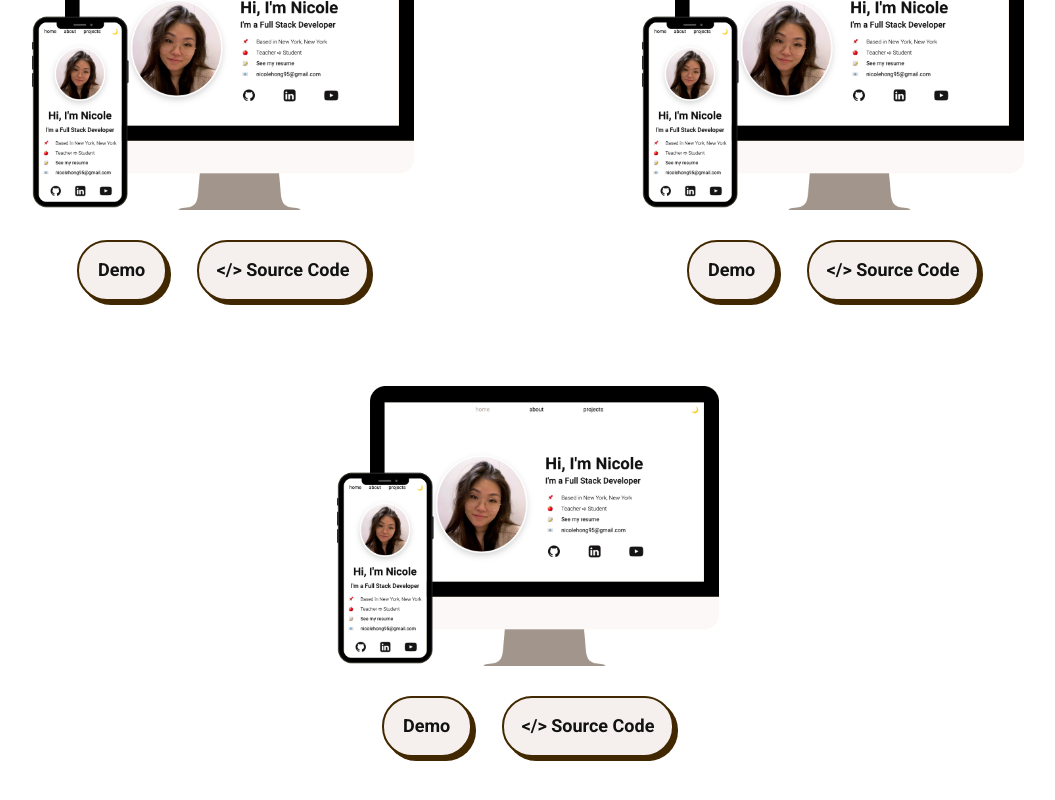
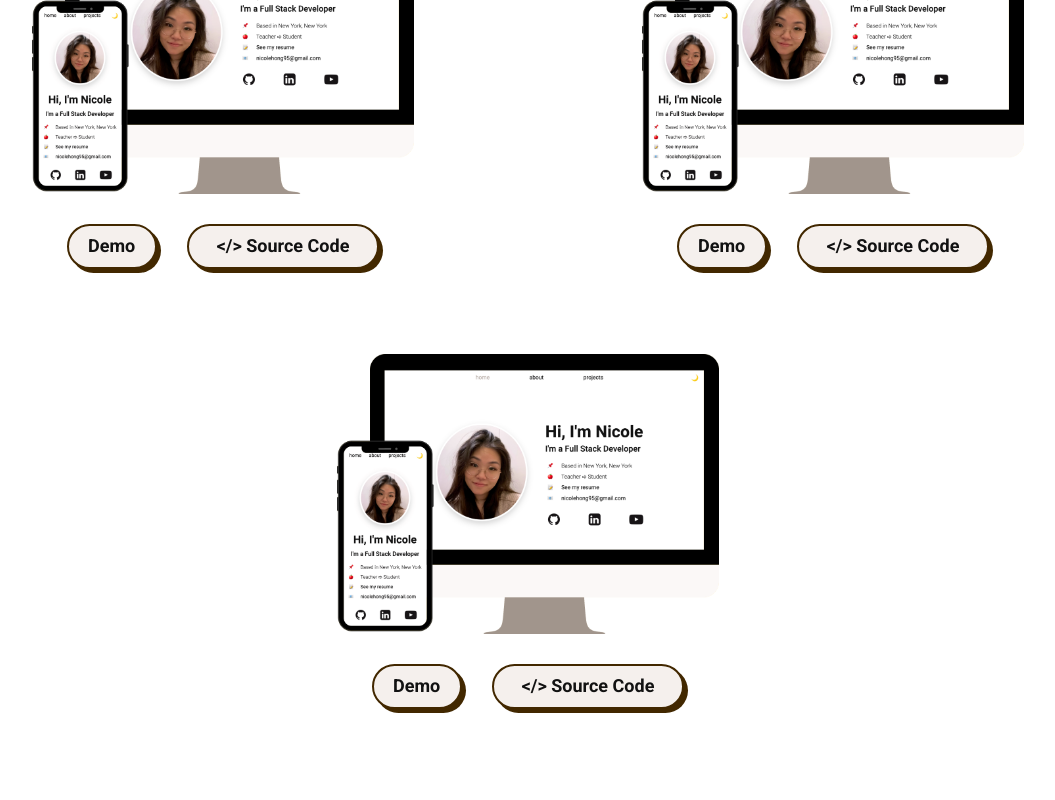
Before and after one commit to nickyjhong/js-portfolio, a React (Create React App) app: page /projects in a window 1280 px wide. Shown: the part 674-1474 px from the top of the page, without its empty margins (112-1167 px from the left). After the commit the page ends 1438 px from the top, so only its background shows below. Built offline with nearby package versions, Linux system fonts and the light colour scheme.

Commit message:
added dev link to project pic

```diff
--- a/src/components/Projects.js
+++ b/src/components/Projects.js
@@ -5,7 +5,9 @@ export default function Projects() {
   return (
     <div className="projects-container">
       <span className="project-container">
-        <img src={portfolio} className="portfolio-pic" alt="portfolio"/>
+        <a href={'https://nicolehong.dev'}>
+          <img src={portfolio} className="portfolio-pic" alt="portfolio"/>
+        </a>
         <div className="portfolio-btns">
           <a href={'https://github.com/nickyjhong/portfolio'}>
             <button className="portfolio-btn portfolio-btn-demo">
@@ -21,7 +23,9 @@ export default function Projects() {
       </span>
 
       <span className="project-container">
-        <img src={portfolio} className="portfolio-pic" alt="portfolio"/>
+        <a href={'https://nicolehong.dev'}>
+          <img src={portfolio} className="portfolio-pic" alt="portfolio"/>
+        </a>
         <div className="portfolio-btns">
           <a href={'https://github.com/nickyjhong/portfolio'}>
             <button className="portfolio-btn portfolio-btn-demo">
@@ -37,7 +41,9 @@ export default function Projects() {
       </span>
 
       <span className="project-container">
-        <img src={portfolio} className="portfolio-pic" alt="portfolio"/>
+        <a href={'https://nicolehong.dev'}>
+          <img src={portfolio} className="portfolio-pic" alt="portfolio"/>
+        </a>
         <div className="portfolio-btns">
           <a href={'https://github.com/nickyjhong/portfolio'}>
             <button className="portfolio-btn portfolio-btn-demo">
@@ -53,7 +59,9 @@ export default function Projects() {
       </span>
 
       <span className="project-container">
-        <img src={portfolio} className="portfolio-pic" alt="portfolio"/>
+        <a href={'https://nicolehong.dev'}>
+          <img src={portfolio} className="portfolio-pic" alt="portfolio"/>
+        </a>
         <div className="portfolio-btns">
           <a href={'https://github.com/nickyjhong/portfolio'}>
             <button className="portfolio-btn portfolio-btn-demo">
@@ -69,7 +77,9 @@ export default function Projects() {
       </span>
 
       <span className="project-container">
-        <img src={portfolio} className="portfolio-pic" alt="portfolio"/>
+        <a href={'https://nicolehong.dev'}>
+          <img src={portfolio} className="portfolio-pic" alt="portfolio"/>
+        </a>
         <div className="portfolio-btns">
           <a href={'https://github.com/nickyjhong/portfolio'}>
             <button className="portfolio-btn portfolio-btn-demo">
--- a/src/styles/projects.css
+++ b/src/styles/projects.css
@@ -19,6 +19,7 @@
   justify-content: center;
   font-family: "Roboto", Helvetica, sans-serif;
   color: inherit;
+  margin: .5rem;
 }
 
 a {
```
